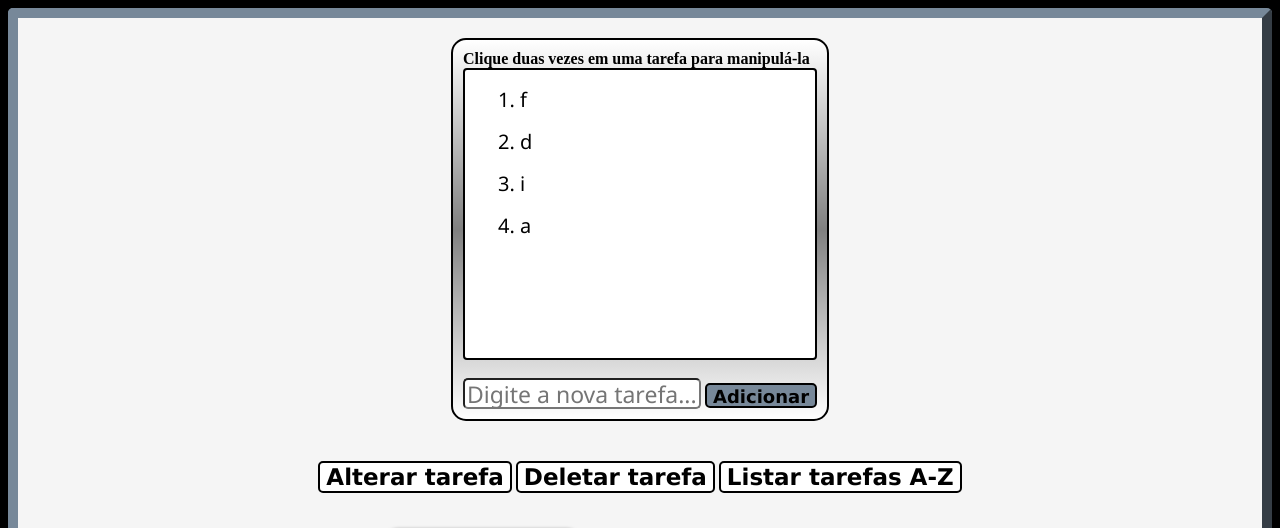
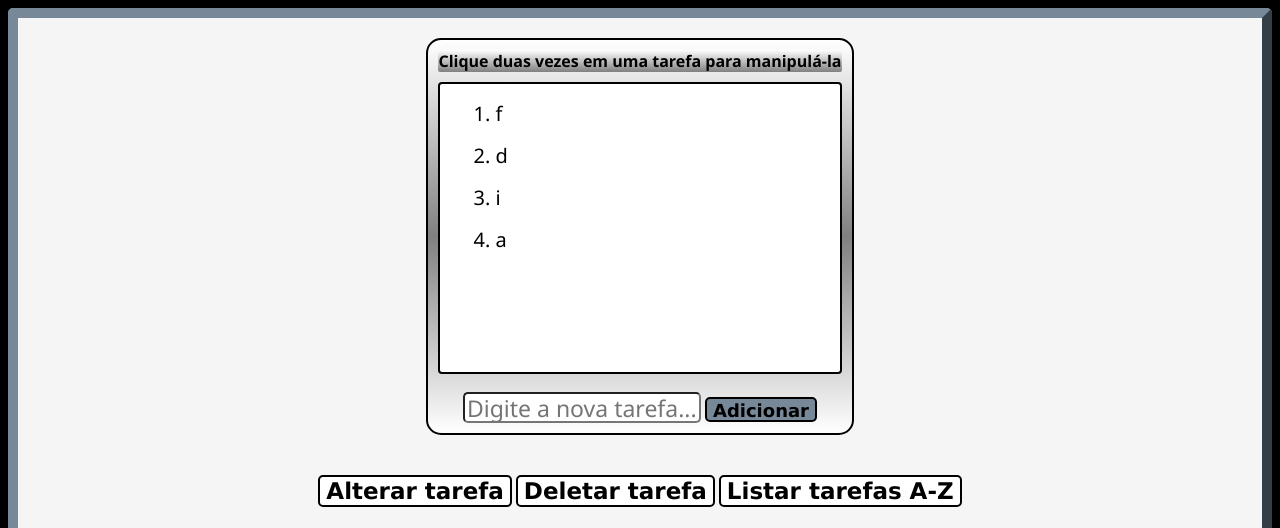
Before and after one commit to Mileriss/Lista_de_tarefas, a plain HTML site: page index.html in a window 1280 px wide. Shown: the top 528 px of the page. Drawn offline with Linux system fonts and the light colour scheme.

Commit message:
Adicionando o estilo do aviso

```diff
--- a/style.css
+++ b/style.css
@@ -24,6 +24,15 @@ body{
 }
 
 /* CAMPOS E ELEMENTOS TAREFA */
+#aviso{
+    font-family: 'Segoe UI', Tahoma, Geneva, Verdana, sans-serif;
+    align-self: center;
+    background-image: linear-gradient(to bottom, white, grey);
+    border-radius: 2px;
+    margin-bottom: 10px;
+
+}
+
 .elementos{
     display: flex;
     flex-flow: column wrap;
```
